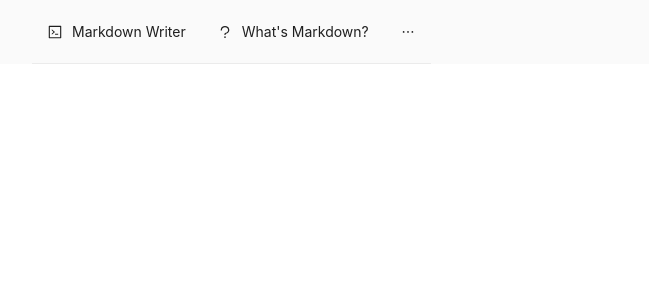
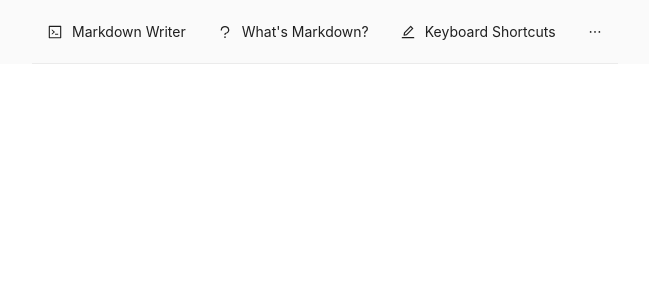
Before and after one commit to alessandro-sherhey/markdown-writer, a React (Create React App) app: page / in a window 1280 px wide. Shown: the top 300 px of the page, without its empty margins (18-667 px from the left). Built offline with nearby package versions, Linux system fonts and the light colour scheme.

Commit message:
Added `Shortcuts.jsx` route

```diff
--- a/src/App.js
+++ b/src/App.js
@@ -6,7 +6,7 @@ import { NavLink } from 'react-router-dom';
 import { Layout, Menu, Row, Col, Typography, Grid, Divider, ConfigProvider, theme, notification, Button } from 'antd';
 
 import './styles/App.css';
-import { BugOutlined, CodeOutlined, InfoOutlined, QuestionOutlined } from '@ant-design/icons';
+import { BugOutlined, CodeOutlined, EditOutlined, InfoOutlined, QuestionOutlined } from '@ant-design/icons';
 
 const { Header } = Layout;
 
@@ -61,6 +61,10 @@ const App = () => {
                 <NavLink to="/help">What's Markdown?</NavLink>
               </Menu.Item>
 
+              <Menu.Item key="shortcuts" icon={<EditOutlined />}>
+                <NavLink to="/shortcuts">Keyboard Shortcuts</NavLink>
+              </Menu.Item>
+
               <Menu.Item key="about" icon={<InfoOutlined />}>
                 <NavLink to="/about">About</NavLink>
               </Menu.Item>
--- a/src/index.js
+++ b/src/index.js
@@ -8,6 +8,7 @@ import Help from './routes/Help';
 import About from './routes/About';
 import store from './store/store';
 import { Provider } from 'react-redux';
+import Shortcuts from './routes/Shortcuts';
 
 const router = createHashRouter([
   {
@@ -21,6 +22,10 @@ const router = createHashRouter([
       {
         path: "/help",
         element: <Help />
+      },
+      {
+        path: "/shortcuts",
+        element: <Shortcuts />
       },
       {
         path: '/about',
--- a/src/routes/MarkdownWriter.jsx
+++ b/src/routes/MarkdownWriter.jsx
@@ -69,7 +69,8 @@ const MarkdownWriter = () => {
                 padding: '0 50px',
                 backgroundColor: 'white',
                 overflow: 'hidden'
-            }}>
+            }}
+        >
                 {contextHolder}
                 {/* <Typography.Title>Markdown Writer</Typography.Title>
                 <Divider /> */}
--- /dev/null
+++ b/src/routes/Shortcuts.jsx
@@ -0,0 +1,22 @@
+import { Typography } from "antd";
+import { Content } from "antd/es/layout/layout";
+import React from "react";
+
+const Shortcuts = () => {
+    return (
+        <Content
+            className="shortcuts"
+            style={{
+                width: '100vw',
+                height: 'calc(100vh - 64px)',
+                padding: '0 50px',
+                backgroundColor: 'white',
+                overflow: 'hidden'
+            }}
+        >
+            <Typography.Title>Keyboard Shortcuts</Typography.Title>
+        </Content>
+    )
+}
+
+export default Shortcuts;
```
